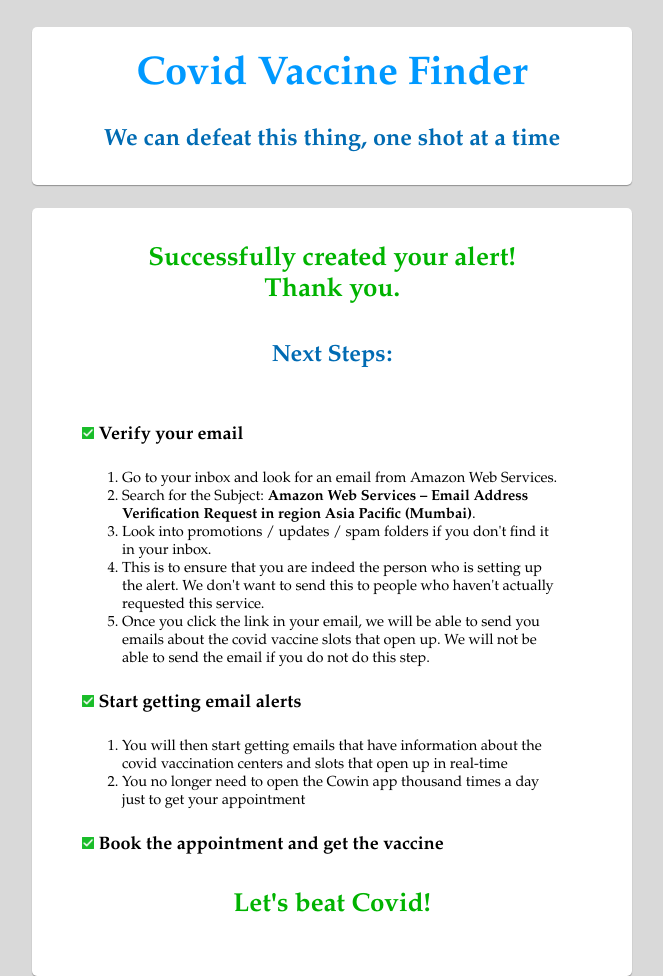
After one commit to shanbhag10/cowin-vaccine-finder, a Flask app: template templates/success.html in a window 1280 px wide. The commit adds this page. Shown: the whole page, without its empty margins (115-778 px from the left). Run offline with Flask 2, Linux system fonts and the light colour scheme; the template is opened without the code that fills it, so the values that code supplies are empty.

Commit message:
Add success page

```diff
--- a/alerts.py
+++ b/alerts.py
@@ -31,10 +31,10 @@ class Alert:
 			print(e.response['Error']['Message'])
 
 		if 'Item' in response:
-			return (400, "An alert already exists with the provided email.<br />Please try a different email")
+			return "An alert already exists with the provided email.<br />Please try a different email"
 
 		if not self.district.isnumeric():
-			return (400, "Please choose your district")
+			return "Please choose your district"
 
 		item = {
 			"id":self.id,
@@ -49,4 +49,4 @@ class Alert:
 
 		table.put_item(Item=item)
 
-		return (201, "Successfully created alert. We will send you an email when a slot is available. <br />Thank you.")
+		return None
--- a/app.py
+++ b/app.py
@@ -18,9 +18,10 @@ def create_alert():
         alert = Alert(request.form["Name"], request.form["Email"], request.form["Address"], request.form["Pin"], request.form["Distance"], request.form["District"])
         response = alert.save_alert()
 
-        message_color = "green" if response[0] == 201 else "red"
+        if response is not None:
+            return render_template('index.html', message=response, districts=get_districts(), message_color="red")
 
-        return render_template('index.html', message=response[1], districts=get_districts(), message_color=message_color)
+        return render_template('success.html')
 
 
 def get_districts():
--- a/static/style.css
+++ b/static/style.css
@@ -13,6 +13,7 @@ body, html {
   background-repeat: no-repeat;
   background-size: cover;
   height: 100%;
+  text-align: center;
 }
 
 .wallpaper {
@@ -64,7 +65,7 @@ textarea, select {
 }
 
 .form {
-  padding: 10px 30px 10px 10px;
+  padding: 10px 10px 10px 10px;
 }
 
 .row {
@@ -111,6 +112,28 @@ textarea, select {
   color: red;
 }
 
+.success {
+  color: #00b300;
+  font-size: 130%;
+  padding-bottom: 10px;
+}
+
+.next {
+  text-align: left;
+}
+
+ol, li {
+  font-size: 90%;
+}
+
+li {
+  padding-right: 60px;
+}
+
+.check {
+  width: 12px;
+}
+
 
 @media screen and (max-width: 600px) {
     input[type='text'],
@@ -148,4 +171,25 @@ textarea, select {
       font-size: 0.6rem;
       margin-left: 1.2rem;
     }
+
+    .success {
+      font-size: 70%;
+    }
+
+    h4 {
+      font-size: 85%;
+    }
+
+    ol {
+      padding-left: 10%;
+      font-size: 70%;
+    }
+
+    li {
+      padding-right: 20px;
+    }
+
+    .check {
+      width: 10px;
+    }
 }
--- /dev/null
+++ b/templates/success.html
@@ -0,0 +1,41 @@
+<!DOCTYPE html>
+<html>
+	<head>
+		<title>Covid Vaccine Finder</title>
+		<link type="text/css" rel="stylesheet" href="../static/style.css">
+	</head>
+	<body class="wallpaper">
+		<div class="borderbox">
+			<h1> Covid Vaccine Finder </h1>
+		  	<h3> We can defeat this thing, one shot at a time </h3>
+		</div>
+
+        <div class="borderbox form">
+            <div>
+                <h3 class="success"> Successfully created your alert! <br /> Thank you. </h3>
+            </div>
+            <div>
+            	<h3> Next Steps: </h3>
+            	<div class="next">
+	            	<ol>
+	            		<h4><img src="../static/check.png" class="check"> Verify your email</h4>
+	            			<ol>
+	            				<li>Go to your inbox and look for an email from Amazon Web Services.</li>
+	            				<li>Search for the Subject: <b>Amazon Web Services – Email Address Verification Request in region Asia Pacific (Mumbai)</b>.</li>
+	            				<li>Look into promotions / updates / spam folders if you don't find it in your inbox.</li>
+	            				<li>This is to ensure that you are indeed the person who is setting up the alert. We don't want to send this to people who haven't actually requested this service.</li>
+	            				<li>Once you click the link in your email, we will be able to send you emails about the covid vaccine slots that open up. We will not be able to send the email if you do not do this step.</li>
+	            			</ol>
+	            		<h4><img src="../static/check.png" class="check"> Start getting email alerts</h4>
+	            			<ol>
+	            				<li>You will then start getting emails that have information about the covid vaccination centers and slots that open up in real-time</li>
+	            				<li>You no longer need to open the Cowin app thousand times a day just to get your appointment</li>
+	            			</ol>
+	            		<h4><img src="../static/check.png" class="check"> Book the appointment and get the vaccine</h4>
+	            	</ol>
+            	</div>
+            	<h4 class="success">Let's beat Covid!</h4>
+            </div>
+        </div>
+    </body>
+</html>
```
Also changed, not shown: static/check.png (added).
